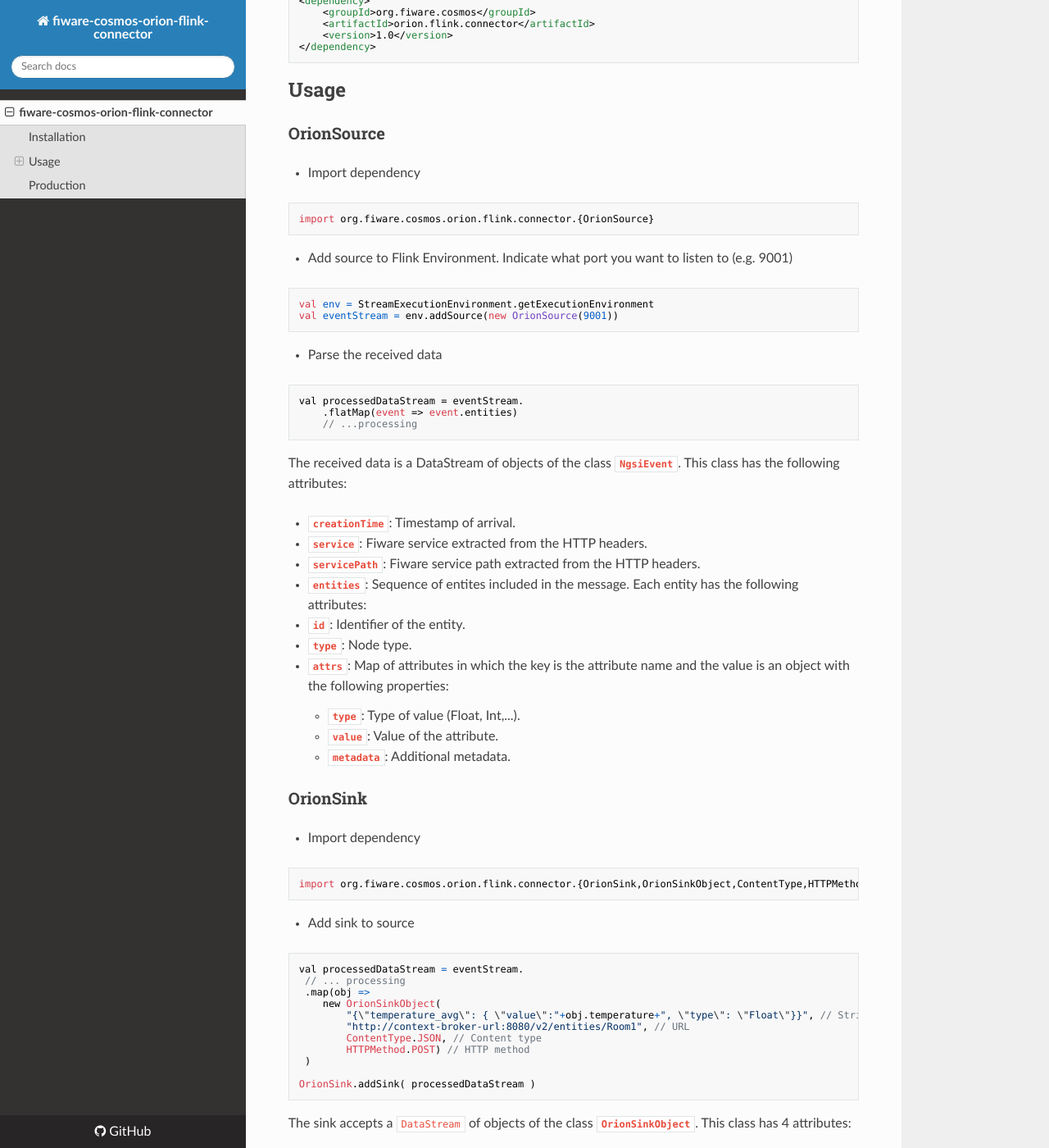
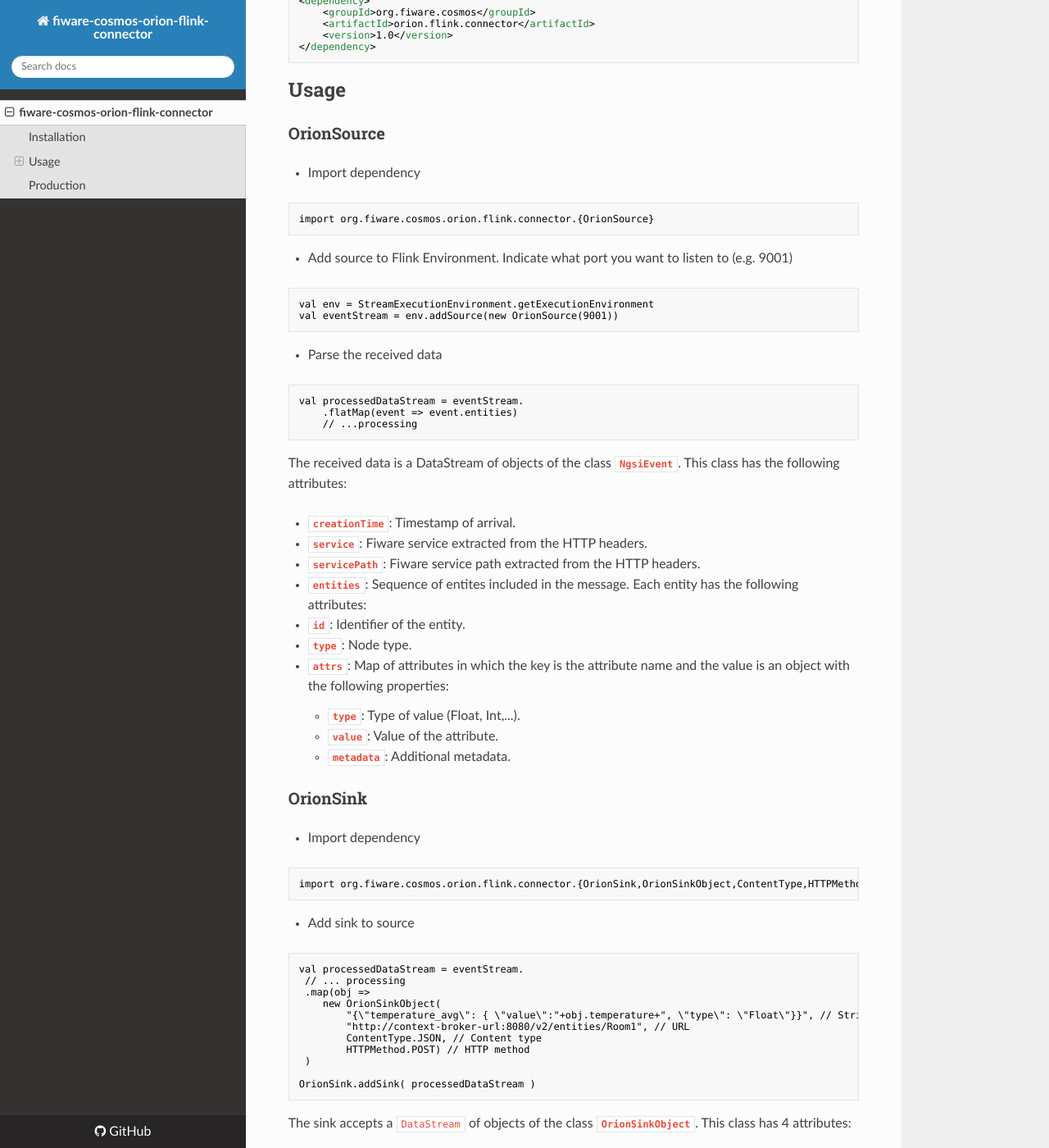
Before and after one commit to ging/fiware-cosmos-orion-flink-connector, an MkDocs documentation site: the page built from doc/index.md, in a window 1280 px wide and 1400 px high, scrolled down 534 px. Shown: the whole window at 82% size. Built offline with MkDocs 1.6.1, drawn with Linux system fonts in a browser that asks for light colours; nearby versions of some CDN libraries; comment, search, counter and statistics services are not loaded.

Commit message:
Update docs

````diff
--- a/doc/index.md
+++ b/doc/index.md
@@ -11,12 +11,12 @@ It has two parts:
 
 Download the JAR from the latest release.
 In your project directory run:
-```
+```bash
 mvn install:install-file -Dfile=$(PATH_DOWNLOAD)/orion.flink.connector-1.0.jar -DgroupId=org.fiware.cosmos -DartifactId=orion.flink.connector -Dversion=1.0 -Dpackaging=jar
 ```
 
 Add it to your `pom.xml` file inside the dependencies section
-```
+```xml
 <dependency>
     <groupId>org.fiware.cosmos</groupId>
     <artifactId>orion.flink.connector</artifactId>
@@ -28,17 +28,17 @@ Add it to your `pom.xml` file inside the dependencies section
 ### OrionSource
 
 * Import dependency
-```
+```scala
 import org.fiware.cosmos.orion.flink.connector.{OrionSource}
 ```
 * Add source to Flink Environment. Indicate what port you want to listen to (e.g. 9001)
-```
+```scala
 val env = StreamExecutionEnvironment.getExecutionEnvironment
 val eventStream = env.addSource(new OrionSource(9001))
 ```
 * Parse the received data
 
-```
+```scala
 val processedDataStream = eventStream.
     .flatMap(event => event.entities)
     // ...processing
@@ -69,11 +69,11 @@ The received data is a DataStream of objects of the class **`NgsiEvent`**. This
 
 ### OrionSink
 * Import dependency
-```
+```scala
 import org.fiware.cosmos.orion.flink.connector.{OrionSink,OrionSinkObject,ContentType,HTTPMethod}
 ```
 * Add sink to source
-```
+```scala
 val processedDataStream = eventStream.
  // ... processing
  .map(obj =>
````
Also changed, not shown: README.md (+7 -7 lines).
